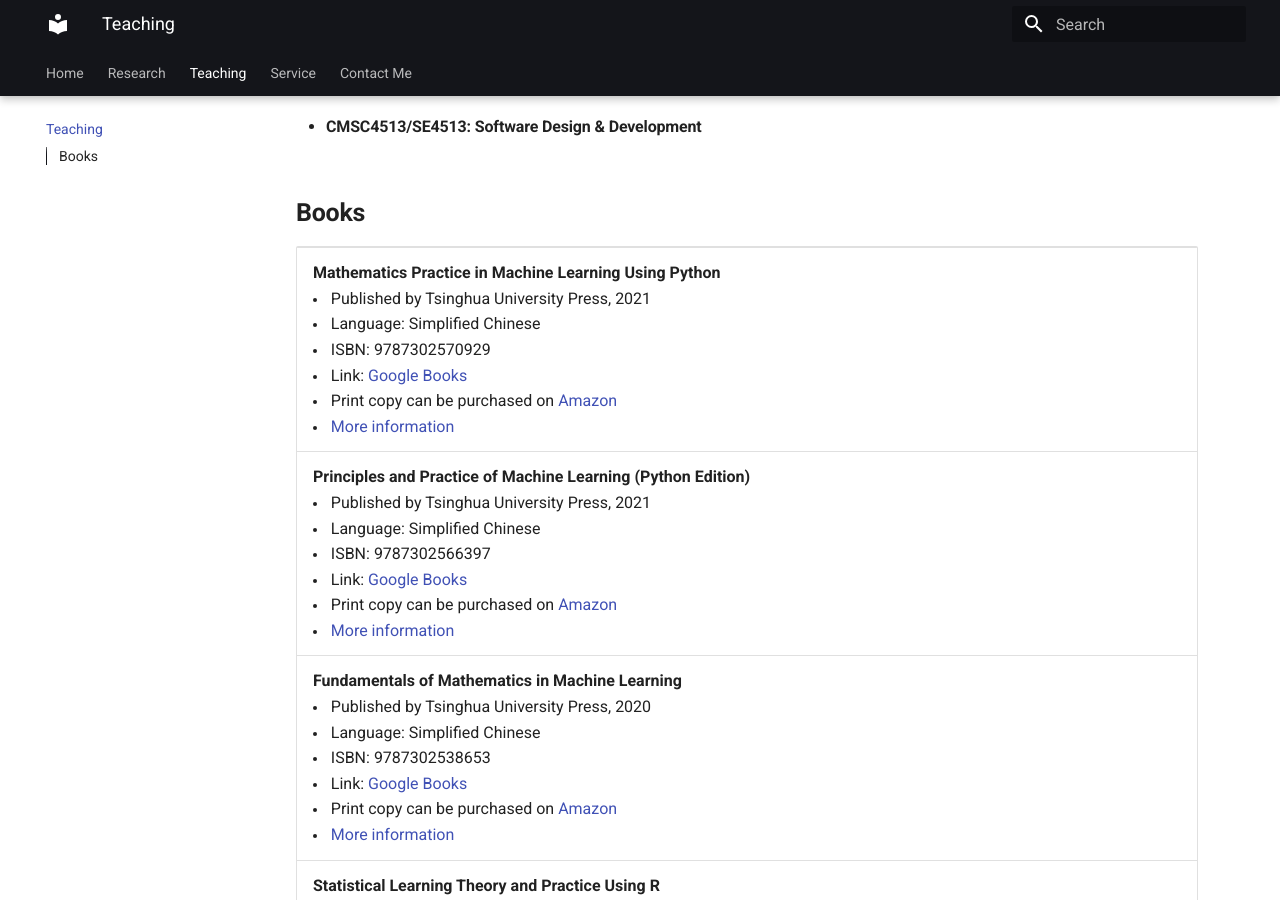
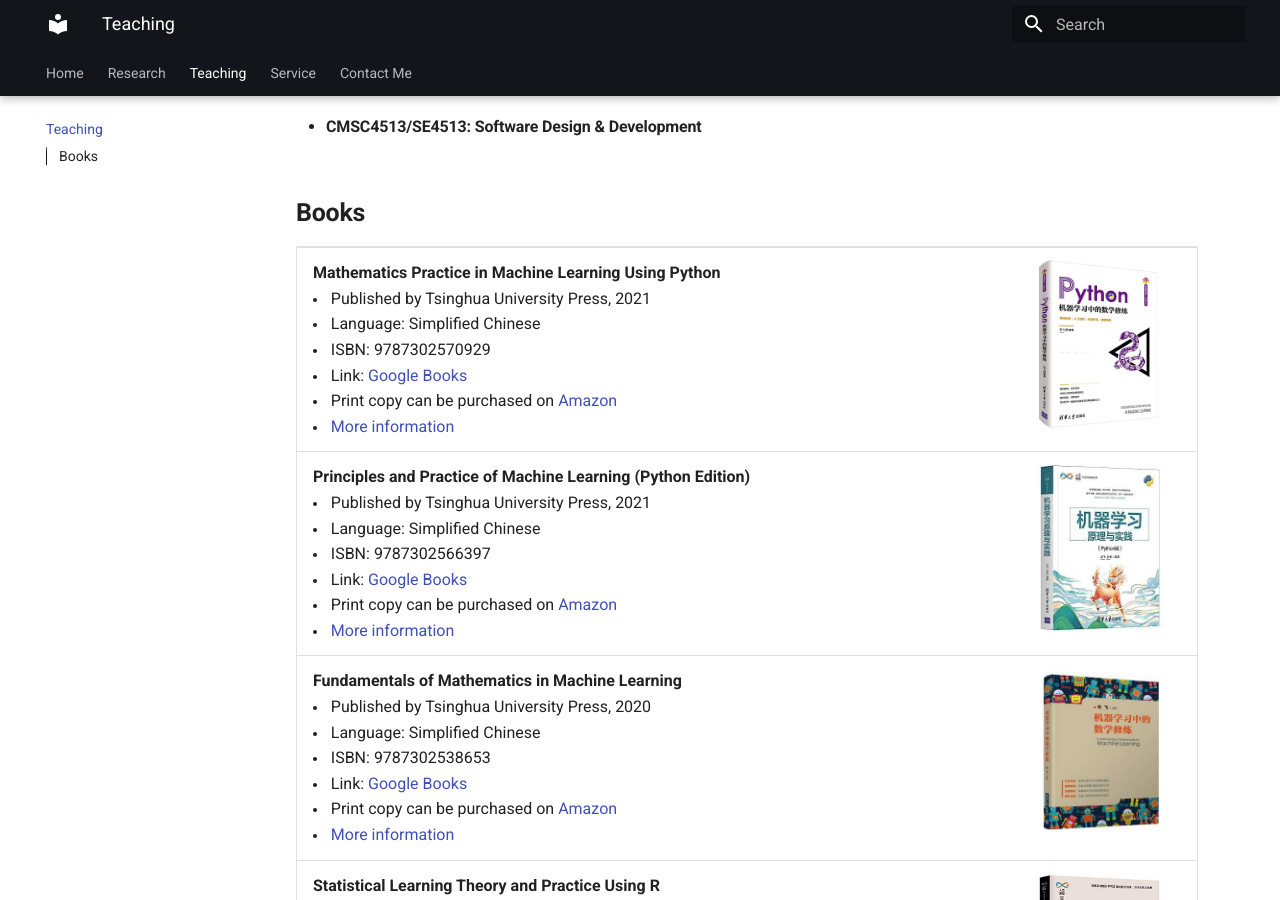
Before and after one commit to fzuo/homepage, an MkDocs documentation site: the page built from docs/teaching.md, in a window 1280 px wide and 900 px high, scrolled down 370 px. Built offline with MkDocs 1.6.1 and Material for MkDocs 9.7.7, drawn with Linux system fonts in a browser that asks for light colours.

Commit message:
Adding intial documentation files

```diff
--- a/docs/teaching.md
+++ b/docs/teaching.md
@@ -22,7 +22,7 @@
     <li> <font size=3> Print copy can be purchased on <a href="https://www.amazon.com/Python%E6%9C%BA%E5%99%A8%E5%AD%A6%E4%B9%A0%E4%B8%AD%E7%9A%84%E6%95%B0%E5%AD%A6%E4%BF%AE%E7%82%BC-python%E6%95%B0%E6%8D%AE%E5%88%86%E6%9E%90%E5%85%A5%E9%97%A8-%E7%BC%96%E7%A8%8B%E8%AF%AD%E8%A8%80%E4%B8%8E%E5%B7%A5%E5%85%B7%E5%BC%80%E5%8F%91%E7%A8%8B%E5%BA%8F%E8%AE%BE%E8%AE%A1-%E6%9C%BA%E5%99%A8%E5%AD%A6%E4%B9%A0%E5%8F%8A%E7%9B%B8%E5%85%B3%E8%AF%BE%E7%A8%8B%E7%9A%84%E6%95%99%E5%AD%A6%E5%8F%82%E8%80%83%E4%B9%A6-%E6%B8%85%E5%8D%8E%E5%87%BA%E7%89%88/dp/7302570922/ref=sr_1_1?keywords=9787302570929&linkCode=qs&qid=1687657402&s=books&sr=1-1">Amazon</a> </font> </li>
     <li> <font size=3> <a href="http://www.tup.tsinghua.edu.cn/booksCenter/book_09023301.html">More information</a> </font> </li>
     </td>
-    <td width="200">  <img src="pics/book929.jpg" width="180" border=0 alt=""></img> </td>
+    <td width="200">  <img src="../pics/book929.jpg" width="180" border=0 alt=""></img> </td>
 </tr>
 
 <tr>
@@ -35,7 +35,7 @@
     <li> <font size=3> Print copy can be purchased on <a href="https://www.amazon.com/Principles-Practice-Artificial-Intelligence-Technology/dp/7302566399/ref=sr_1_1?keywords=9787302566397&linkCode=qs&qid=1687658151&s=books&sr=1-1">Amazon</a> </font> </li>
     <li> <font size=3> <a href="http://www.tup.tsinghua.edu.cn/booksCenter/book_08946501.html">More information</a> </font> </li>
     </td>
-    <td width="200">  <img src="pics/book397.jpg" width="180" border=0 alt=""></img> </td>
+    <td width="200">  <img src="../pics/book397.jpg" width="180" border=0 alt=""></img> </td>
 </tr>
 
 <tr>
@@ -48,7 +48,7 @@
     <li> <font size=3> Print copy can be purchased on <a href="https://www.amazon.cn/dp/B08QZ1YQZL"> Amazon</a> </font> </li>
     <li> <font size=3> <a href="http://www.tup.tsinghua.edu.cn/booksCenter/book_07534701.html">More information</a> </font> </li>
     </td>
-    <td width="200">  <img src="pics/book653.jpg" width="180" border=0 alt=""></img> </td>
+    <td width="200">  <img src="../pics/book653.jpg" width="180" border=0 alt=""></img> </td>
 </tr>
 
 <tr>
@@ -61,7 +61,7 @@
     <li> <font size=3> Print copy can be purchased on <a href="https://www.amazon.com/%E7%BB%9F%E8%AE%A1%E5%AD%A6%E4%B9%A0%E7%90%86%E8%AE%BA%E4%B8%8E%E6%96%B9%E6%B3%95-R%E8%AF%AD%E8%A8%80%E7%89%88%EF%BC%88%E4%BA%BA%E5%B7%A5%E6%99%BA%E8%83%BD%E7%A7%91%E5%AD%A6%E4%B8%8E%E6%8A%80%E6%9C%AF%E4%B8%9B%E4%B9%A6%EF%BC%89-%E5%B7%A6%E9%A3%9E/dp/7302530882/ref=sr_1_1?keywords=9787302530886&linkCode=qs&qid=1687656523&s=books&sr=1-1"> Amazon</a> </font> </li>
     <li> <font size=3> <a href="http://www.tup.tsinghua.edu.cn/booksCenter/book_08194501.html">More information</a> </font> </li>
     </td>
-    <td width="200">  <img src="pics/book886.jpg" width="180" border=0 alt=""></img> </td>
+    <td width="200">  <img src="../pics/book886.jpg" width="180" border=0 alt=""></img> </td>
 </tr>
 
 <tr>
@@ -74,7 +74,7 @@
     <li> <font size=3> Print copy can be purchased on <a href="https://www.amazon.com/dp/7302529744/ref=olp-opf-redir?aod=1&condition=new&tag=bookfinder-test-b2-20"> Amazon</a> </font> </li>
     <li> <font size=3> <a href="http://www.tup.tsinghua.edu.cn/booksCenter/book_08302801.html">More information</a> </font> </li>
     </td>
-    <td width="200"> <img src="pics/book743.jpg" width="180" border=0 alt=""></img> </td>
+    <td width="200"> <img src="../pics/book743.jpg" width="180" border=0 alt=""></img> </td>
 </tr>
 
 <tr>
@@ -87,7 +87,7 @@
     <li> <font size=3> This edition is out of print, please purchase the newest version if interested </font> </li>
     <li> <font size=3> <a href="http://www.tup.tsinghua.edu.cn/booksCenter/book_07100101.html">More information</a> </font> </li>
     </td>
-    <td width="200">  <img src="pics/book428.jpg" width="180" border=0 alt=""></img> </td>
+    <td width="200"> <img src="../pics/book428.jpg" width="180" border=0 alt=""></img> </td>
 </tr>
 
 </table>
```
